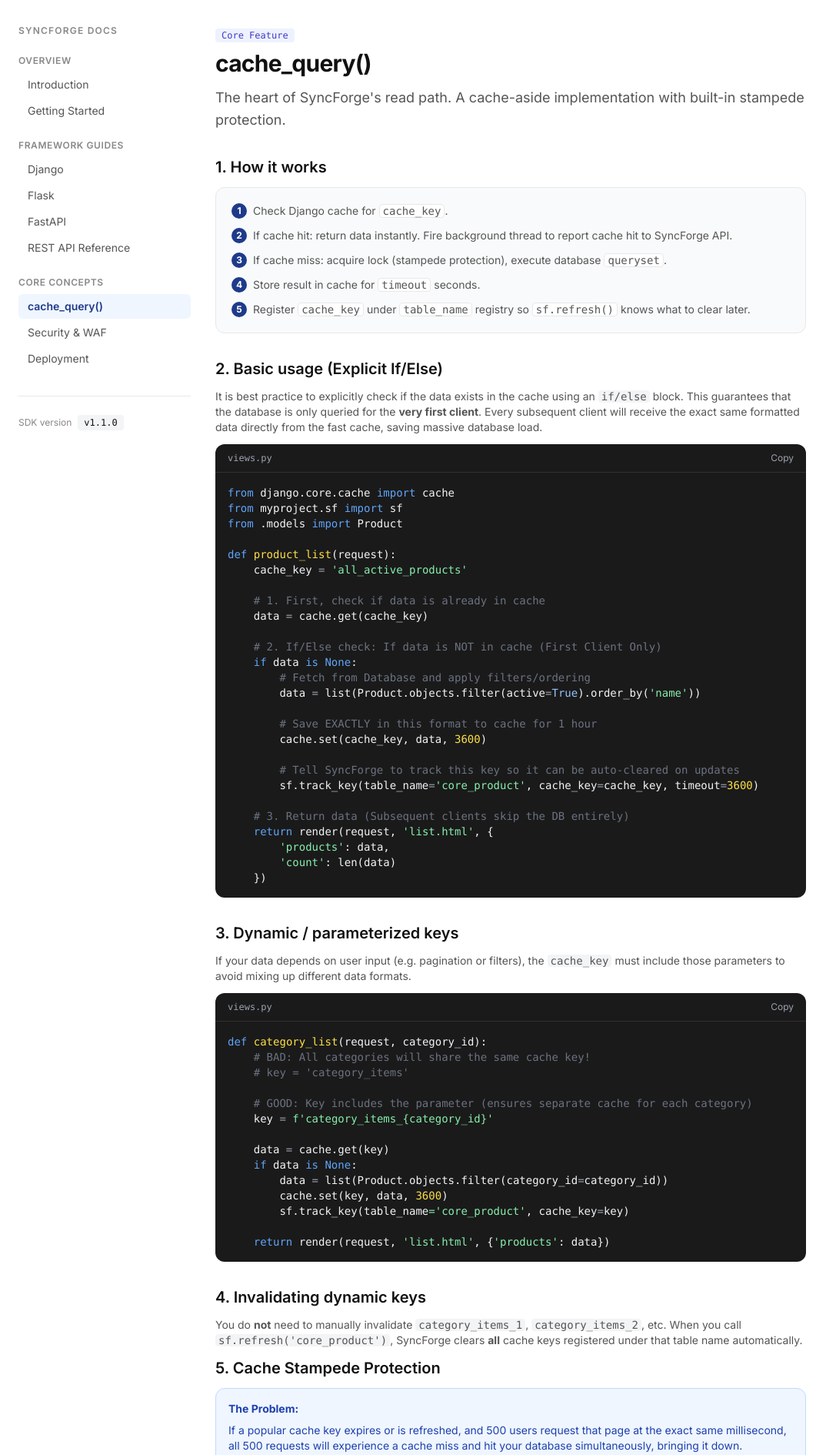
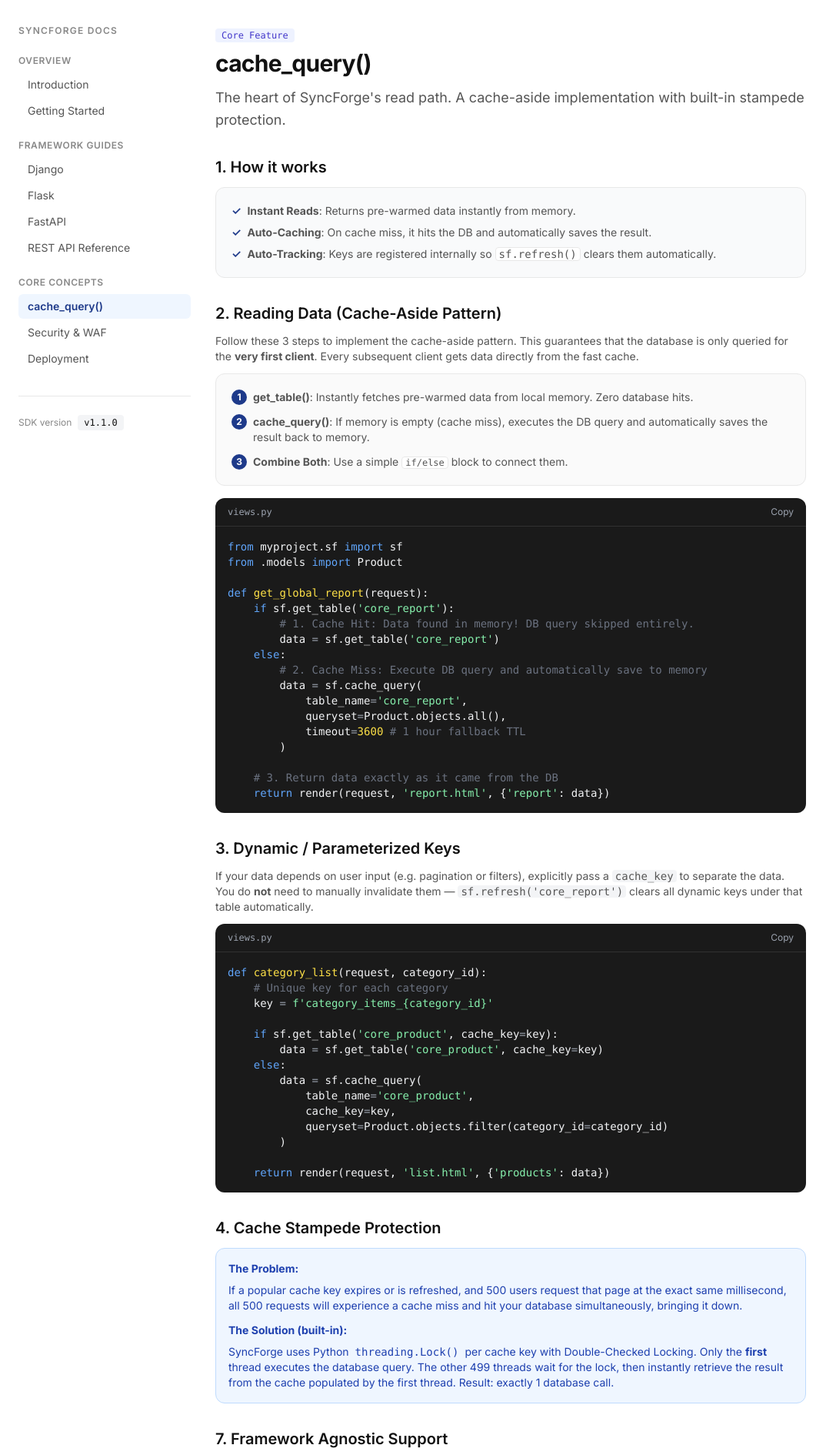
Before and after one commit to sureshdulupolai/syncforge, a Django app: page /docs/cache-query/ in a window 1280 px wide. Shown: the part 65-1955 px from the top of the page at 77% size, without its empty margins (0-1087 px from the left). Run offline with Django 5.2, Linux system fonts and the light colour scheme; parts of the project's set-up code (start-up, migrations or seed data) failed here and were passed over; some libraries are stand-ins or nearby versions.

Commit message:
adding update on project to add function of get_table

```diff
--- a/sdk/pyproject.toml
+++ b/sdk/pyproject.toml
@@ -4,7 +4,7 @@ build-backend = "setuptools.build_meta"
 
 [project]
 name = "syncforge"
-version = "1.0.4"
+version = "1.1.0"
 description = "Official Python SDK for SyncForge — control exactly when data syncs between your database and clients."
 readme = "README.md"
 license = "MIT"
--- a/templates/core/docs/cache_query.html
+++ b/templates/core/docs/cache_query.html
@@ -11,102 +11,111 @@
 <!-- 1. The concept -->
 <h2 class="text-xl font-semibold mb-3">1. How it works</h2>
 <div class="border border-brand-border rounded-xl p-5 mb-8 bg-gray-50 text-sm text-brand-secondary">
+    <ul class="space-y-2 list-none">
+        <li class="flex items-start gap-2">
+            <span class="text-brand-accent font-bold">✓</span>
+            <div><strong>Instant Reads</strong>: Returns pre-warmed data instantly from memory.</div>
+        </li>
+        <li class="flex items-start gap-2">
+            <span class="text-brand-accent font-bold">✓</span>
+            <div><strong>Auto-Caching</strong>: On cache miss, it hits the DB and automatically saves the result.</div>
+        </li>
+        <li class="flex items-start gap-2">
+            <span class="text-brand-accent font-bold">✓</span>
+            <div><strong>Auto-Tracking</strong>: Keys are registered internally so <code class="font-mono bg-white px-1 rounded border border-brand-border">sf.refresh()</code> clears them automatically.</div>
+        </li>
+    </ul>
+</div>
+
+<!-- 2. Usage -->
+<h2 class="text-xl font-semibold mb-3">2. Reading Data (Cache-Aside Pattern)</h2>
+<p class="text-sm text-brand-secondary mb-3">
+    Follow these 3 steps to implement the cache-aside pattern. This guarantees that the database is only queried for the <strong>very first client</strong>. Every subsequent client gets data directly from the fast cache.
+</p>
+
+<div class="border border-brand-border rounded-xl p-5 mb-4 bg-brand-secbg text-sm text-brand-secondary">
     <ol class="space-y-3 list-none">
         <li class="flex items-start gap-2">
             <span class="w-5 h-5 rounded-full bg-brand-accent text-white flex items-center justify-center font-bold text-xs flex-shrink-0">1</span>
-            <div>Check Django cache for <code class="font-mono bg-white px-1 rounded border border-brand-border">cache_key</code>.</div>
+            <div><strong>get_table()</strong>: Instantly fetches pre-warmed data from local memory. Zero database hits.</div>
         </li>
         <li class="flex items-start gap-2">
             <span class="w-5 h-5 rounded-full bg-brand-accent text-white flex items-center justify-center font-bold text-xs flex-shrink-0">2</span>
-            <div>If cache hit: return data instantly. Fire background thread to report cache hit to SyncForge API.</div>
+            <div><strong>cache_query()</strong>: If memory is empty (cache miss), executes the DB query and automatically saves the result back to memory.</div>
         </li>
         <li class="flex items-start gap-2">
             <span class="w-5 h-5 rounded-full bg-brand-accent text-white flex items-center justify-center font-bold text-xs flex-shrink-0">3</span>
-            <div>If cache miss: acquire lock (stampede protection), execute database <code class="font-mono bg-white px-1 rounded border border-brand-border">queryset</code>.</div>
-        </li>
-        <li class="flex items-start gap-2">
-            <span class="w-5 h-5 rounded-full bg-brand-accent text-white flex items-center justify-center font-bold text-xs flex-shrink-0">4</span>
-            <div>Store result in cache for <code class="font-mono bg-white px-1 rounded border border-brand-border">timeout</code> seconds.</div>
-        </li>
-        <li class="flex items-start gap-2">
-            <span class="w-5 h-5 rounded-full bg-brand-accent text-white flex items-center justify-center font-bold text-xs flex-shrink-0">5</span>
-            <div>Register <code class="font-mono bg-white px-1 rounded border border-brand-border">cache_key</code> under <code class="font-mono bg-white px-1 rounded border border-brand-border">table_name</code> registry so <code class="font-mono bg-white px-1 rounded border border-brand-border">sf.refresh()</code> knows what to clear later.</div>
+            <div><strong>Combine Both</strong>: Use a simple <code class="font-mono bg-white px-1 rounded border border-brand-border text-xs">if/else</code> block to connect them.</div>
         </li>
     </ol>
 </div>
 
-<!-- 2. Usage with Explicit If/Else Check -->
-<h2 class="text-xl font-semibold mb-3">2. Basic usage (Explicit If/Else)</h2>
-<p class="text-sm text-brand-secondary mb-3">
-    It is best practice to explicitly check if the data exists in the cache using an <code class="font-mono bg-gray-100 px-1 rounded">if/else</code> block.
-    This guarantees that the database is only queried for the <strong>very first client</strong>. Every subsequent client will receive the exact same formatted data directly from the fast cache, saving massive database load.
-</p>
 <div class="bg-[#1A1A1A] rounded-xl overflow-hidden mb-8">
     <div class="flex items-center justify-between px-4 py-2.5 border-b border-white/10">
         <span class="text-xs font-mono text-gray-400">views.py</span>
-        <button onclick="copyCode(this)" class="text-xs text-gray-400 hover:text-white transition-subtle">Copy</button>
+        <button onclick="copyCode(this)" data-code="from myproject.sf import sf
+from .models import Product
+
+def get_global_report(request):
+    if sf.get_table('core_report'):
+        # 1. Cache Hit: Data found in memory! DB query skipped entirely.
+        data = sf.get_table('core_report')
+    else:
+        # 2. Cache Miss: Execute DB query and automatically save to memory
+        data = sf.cache_query(
+            table_name='core_report',
+            queryset=Product.objects.all(),
+            timeout=3600 # 1 hour fallback TTL
+        )
+
+    # 3. Return data exactly as it came from the DB
+    return render(request, 'report.html', {'report': data})" class="text-xs text-gray-400 hover:text-white transition-subtle">Copy</button>
     </div>
-    <pre class="p-4 text-sm font-mono text-gray-100 overflow-x-auto"><span class="text-blue-400">from</span> django.core.cache <span class="text-blue-400">import</span> cache
-<span class="text-blue-400">from</span> myproject.sf <span class="text-blue-400">import</span> sf
+    <pre class="p-4 text-sm font-mono text-gray-100 overflow-x-auto"><span class="text-blue-400">from</span> myproject.sf <span class="text-blue-400">import</span> sf
 <span class="text-blue-400">from</span> .models <span class="text-blue-400">import</span> Product
 
-<span class="text-blue-400">def</span> <span class="text-yellow-300">product_list</span>(request):
-    cache_key <span class="text-gray-400">=</span> <span class="text-green-300">'all_active_products'</span>
+<span class="text-blue-400">def</span> <span class="text-yellow-300">get_global_report</span>(request):
+    <span class="text-blue-400">if</span> sf.get_table(<span class="text-green-300">'core_report'</span>):
+        <span class="text-gray-500"># 1. Cache Hit: Data found in memory! DB query skipped entirely.</span>
+        data <span class="text-gray-400">=</span> sf.get_table(<span class="text-green-300">'core_report'</span>)
+    <span class="text-blue-400">else</span>:
+        <span class="text-gray-500"># 2. Cache Miss: Execute DB query and automatically save to memory</span>
+        data <span class="text-gray-400">=</span> sf.cache_query(
+            table_name<span class="text-gray-400">=</span><span class="text-green-300">'core_report'</span>,
+            queryset<span class="text-gray-400">=</span>Product.objects.all(),
+            timeout<span class="text-gray-400">=</span><span class="text-yellow-300">3600</span> <span class="text-gray-500"># 1 hour fallback TTL</span>
+        )
 
-    <span class="text-gray-500"># 1. First, check if data is already in cache</span>
-    data <span class="text-gray-400">=</span> cache.get(cache_key)
-
-    <span class="text-gray-500"># 2. If/Else check: If data is NOT in cache (First Client Only)</span>
-    <span class="text-blue-400">if</span> data <span class="text-blue-400">is None</span>:
-        <span class="text-gray-500"># Fetch from Database and apply filters/ordering</span>
-        data <span class="text-gray-400">=</span> list(Product.objects.filter(active<span class="text-gray-400">=</span><span class="text-blue-300">True</span>).order_by(<span class="text-green-300">'name'</span>))
-
-        <span class="text-gray-500"># Save EXACTLY in this format to cache for 1 hour</span>
-        cache.set(cache_key, data, <span class="text-yellow-300">3600</span>)
-
-        <span class="text-gray-500"># Tell SyncForge to track this key so it can be auto-cleared on updates</span>
-        sf.track_key(table_name<span class="text-gray-400">=</span><span class="text-green-300">'core_product'</span>, cache_key<span class="text-gray-400">=</span>cache_key, timeout<span class="text-gray-400">=</span><span class="text-yellow-300">3600</span>)
-
-    <span class="text-gray-500"># 3. Return data (Subsequent clients skip the DB entirely)</span>
-    <span class="text-blue-400">return</span> render(request, <span class="text-green-300">'list.html'</span>, {
-        <span class="text-green-300">'products'</span>: data,
-        <span class="text-green-300">'count'</span>: len(data)
-    })</pre>
+    <span class="text-gray-500"># 3. Return data exactly as it came from the DB</span>
+    <span class="text-blue-400">return</span> render(request, <span class="text-green-300">'report.html'</span>, {<span class="text-green-300">'report'</span>: data})</pre>
 </div>
 
 <!-- 3. Dynamic keys -->
-<h2 class="text-xl font-semibold mb-3">3. Dynamic / parameterized keys</h2>
-<p class="text-sm text-brand-secondary mb-3">If your data depends on user input (e.g. pagination or filters), the <code class="font-mono bg-gray-100 px-1 rounded">cache_key</code> must include those parameters to avoid mixing up different data formats.</p>
+<h2 class="text-xl font-semibold mb-3">3. Dynamic / Parameterized Keys</h2>
+<p class="text-sm text-brand-secondary mb-3">If your data depends on user input (e.g. pagination or filters), explicitly pass a <code class="font-mono bg-gray-100 px-1 rounded">cache_key</code> to separate the data. You do <strong>not</strong> need to manually invalidate them — <code class="font-mono bg-gray-100 px-1 rounded">sf.refresh('core_report')</code> clears all dynamic keys under that table automatically.</p>
 <div class="bg-[#1A1A1A] rounded-xl overflow-hidden mb-8">
     <div class="flex items-center justify-between px-4 py-2.5 border-b border-white/10">
         <span class="text-xs font-mono text-gray-400">views.py</span>
         <button onclick="copyCode(this)" class="text-xs text-gray-400 hover:text-white transition-subtle">Copy</button>
     </div>
     <pre class="p-4 text-sm font-mono text-gray-100 overflow-x-auto"><span class="text-blue-400">def</span> <span class="text-yellow-300">category_list</span>(request, category_id):
-    <span class="text-gray-500"># BAD: All categories will share the same cache key!</span>
-    <span class="text-gray-500"># key = 'category_items' </span>
-
-    <span class="text-gray-500"># GOOD: Key includes the parameter (ensures separate cache for each category)</span>
+    <span class="text-gray-500"># Unique key for each category</span>
     key <span class="text-gray-400">=</span> <span class="text-green-300">f'category_items_{category_id}'</span>
 
-    data <span class="text-gray-400">=</span> cache.get(key)
-    <span class="text-blue-400">if</span> data <span class="text-blue-400">is None</span>:
-        data <span class="text-gray-400">=</span> list(Product.objects.filter(category_id<span class="text-gray-400">=</span>category_id))
-        cache.set(key, data, <span class="text-yellow-300">3600</span>)
-        sf.track_key(table_name<span class="text-green-300">='core_product'</span>, cache_key<span class="text-gray-400">=</span>key)
+    <span class="text-blue-400">if</span> sf.get_table(<span class="text-green-300">'core_product'</span>, cache_key<span class="text-gray-400">=</span>key):
+        data <span class="text-gray-400">=</span> sf.get_table(<span class="text-green-300">'core_product'</span>, cache_key<span class="text-gray-400">=</span>key)
+    <span class="text-blue-400">else</span>:
+        data <span class="text-gray-400">=</span> sf.cache_query(
+            table_name<span class="text-gray-400">=</span><span class="text-green-300">'core_product'</span>,
+            cache_key<span class="text-gray-400">=</span>key,
+            queryset<span class="text-gray-400">=</span>Product.objects.filter(category_id<span class="text-gray-400">=</span>category_id)
+        )
 
     <span class="text-blue-400">return</span> render(request, <span class="text-green-300">'list.html'</span>, {<span class="text-green-300">'products'</span>: data})</pre>
 </div>
 
-<!-- 4. Invalidating -->
-<h2 class="text-xl font-semibold mb-3">4. Invalidating dynamic keys</h2>
-<p class="text-sm text-brand-secondary mb-3">
-    You do <strong>not</strong> need to manually invalidate <code class="font-mono bg-gray-100 px-1 rounded">category_items_1</code>, <code class="font-mono bg-gray-100 px-1 rounded">category_items_2</code>, etc.
-    When you call <code class="font-mono bg-gray-100 px-1 rounded">sf.refresh('core_product')</code>, SyncForge clears <strong>all</strong> cache keys registered under that table name automatically.
-</p>
-
-<!-- 5. Stampede -->
-<h2 class="text-xl font-semibold mb-3">5. Cache Stampede Protection</h2>
+<!-- 4. Stampede -->
+<h2 class="text-xl font-semibold mb-3">4. Cache Stampede Protection</h2>
 <div class="bg-blue-50 border border-blue-200 rounded-xl p-4 text-sm text-blue-800 mb-8">
     <p class="font-bold mb-2">The Problem:</p>
     <p class="mb-3">If a popular cache key expires or is refreshed, and 500 users request that page at the exact same millisecond, all 500 requests will experience a cache miss and hit your database simultaneously, bringing it down.</p>
@@ -114,30 +123,10 @@
     <p>SyncForge uses Python <code class="font-mono px-1 rounded">threading.Lock()</code> per cache key with Double-Checked Locking. Only the <strong>first</strong> thread executes the database query. The other 499 threads wait for the lock, then instantly retrieve the result from the cache populated by the first thread. Result: exactly 1 database call.</p>
 </div>
 
-<!-- 6. Simplified Fetching with get_table -->
-<h2 class="text-xl font-semibold mb-3">6. Simplified Auto-Key Fetching</h2>
-<p class="text-sm text-brand-secondary mb-3">
-    If your table has a single global cache (no dynamic parameters like <code class="font-mono bg-gray-100 px-1 rounded">user_id</code>), you can omit the <code class="font-mono bg-gray-100 px-1 rounded">cache_key</code> entirely.
-    SyncForge will auto-generate a key, and you can fetch the data later using <code class="font-mono bg-gray-100 px-1 rounded">sf.get_table()</code> without remembering the key string.
-</p>
-<div class="bg-[#1A1A1A] rounded-xl overflow-hidden mb-8">
-    <div class="flex items-center justify-between px-4 py-2.5 border-b border-white/10">
-        <span class="text-xs font-mono text-gray-400">views.py</span>
-        <button onclick="copyCode(this)" class="text-xs text-gray-400 hover:text-white transition-subtle">Copy</button>
-    </div>
-    <pre class="p-4 text-sm font-mono text-gray-100 overflow-x-auto"><span class="text-blue-400">def</span> <span class="text-yellow-300">get_global_report</span>(request):
-    <span class="text-gray-500"># 1. Fetch using the auto-generated key</span>
-    data <span class="text-gray-400">=</span> sf.get_table(<span class="text-green-300">"core_report"</span>)
-
-    <span class="text-gray-500"># 2. If not found, run the expensive query and cache it automatically</span>
-    <span class="text-blue-400">if not</span> data:
-        data <span class="text-gray-400">=</span> sf.cache_query(
-            table_name<span class="text-gray-400">=</span><span class="text-green-300">'core_report'</span>,
-            queryset<span class="text-gray-400">=</span>Report.objects.all(),
-            <span class="text-gray-500"># cache_key omitted! Auto-generates as 'sf_auto_core_report'</span>
-        )
-
-    <span class="text-blue-400">return</span> render(request, <span class="text-green-300">'report.html'</span>, {<span class="text-green-300">'report'</span>: data})</pre>
+<!-- 7 Native Fallback Engine -->
+<h2 class="text-xl font-semibold mb-3">7. Framework Agnostic Support</h2>
+<div class="bg-amber-50 border border-amber-200 rounded-lg p-4 text-sm text-amber-800 mb-8">
+    <strong>Note for Non-Django Users:</strong> <code class="font-mono text-xs">cache_query()</code> and <code class="font-mono text-xs">get_table()</code> integrate seamlessly with Django's native caching framework. However, if you are using <strong>FastAPI, Flask, or plain Python</strong>, SyncForge automatically falls back to an internal thread-safe memory cache. This allows you to use these powerful features natively across any tech stack!
 </div>
 
 <!-- Nav -->
```
Also changed, not shown: sdk/syncforge/client.py (+82 -13 lines), templates/core/docs/django.html (+46 -24 lines), templates/core/docs/fastapi.html (+49 -10 lines), templates/core/docs/flask.html (+52 -11 lines), templates/core/docs/rest_api.html (+44 -0 lines), templates/core/home.html (+22 -2 lines).
